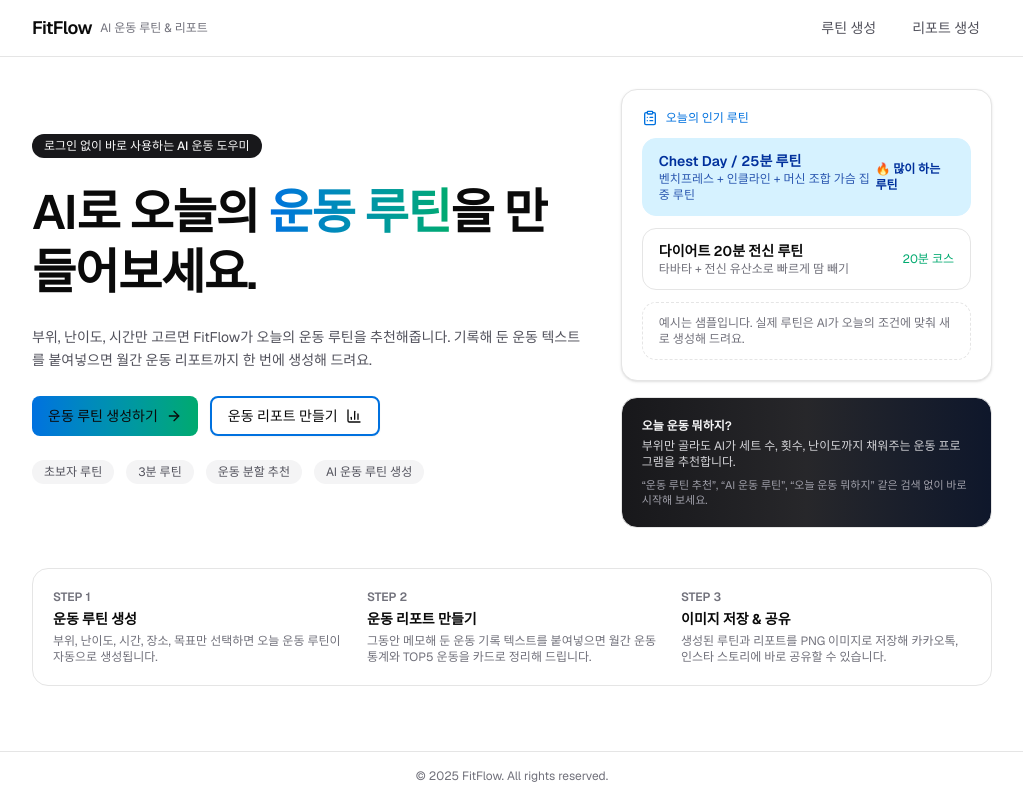
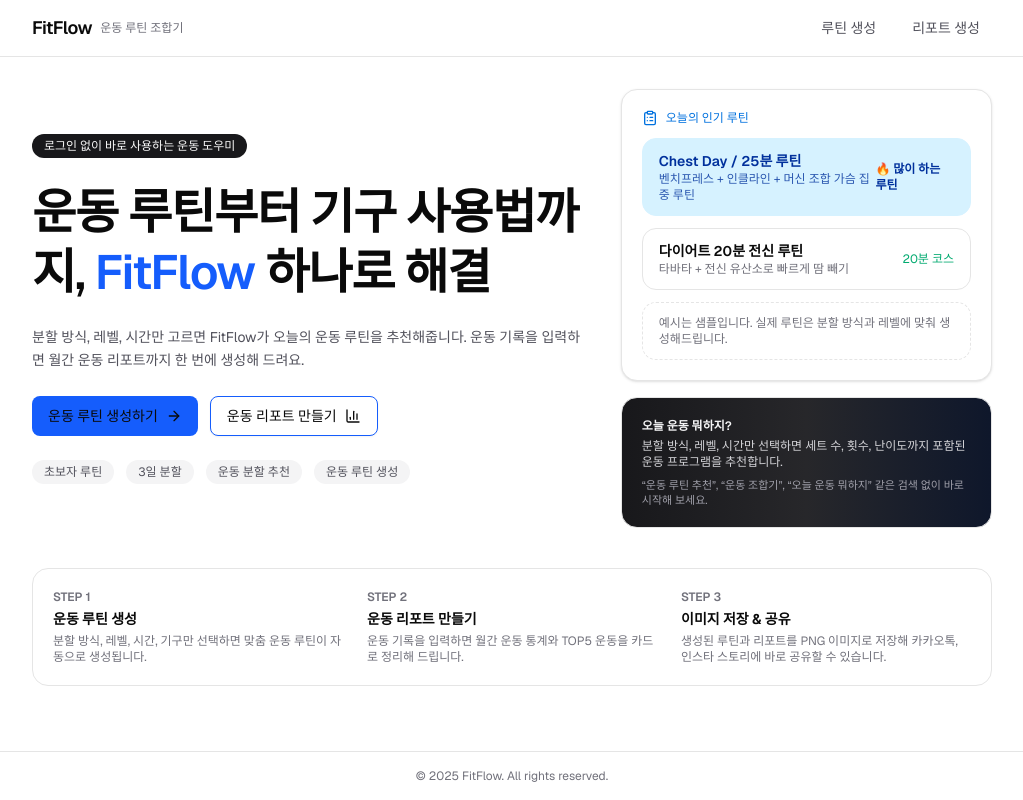
Before and after one commit to amh6281/exercise-record-app, a Next.js app: page / in a window 1280 px wide. Shown: the whole page, without its empty margins (128-1151 px from the left). Built offline with nearby package versions, Linux system fonts and the light colour scheme.

Commit message:
chore: 프로젝트 구조 개선

```diff
--- a/app/layout.tsx
+++ b/app/layout.tsx
@@ -15,22 +15,29 @@ const geistMono = Geist_Mono({
 });
 
 export const metadata: Metadata = {
-  title: 'FitFlow - AI 운동 루틴 & 운동 리포트 생성',
+  title: 'FitFlow - 운동 루틴 조합기 & 운동 백과사전',
   description:
-    'FitFlow는 AI로 오늘의 운동 루틴을 만들어주고, 운동 기록을 자동 분석해 리포트를 생성해주는 간단한 운동 도우미 서비스입니다.',
+    'FitFlow는 운동 루틴 조합기, 운동 도감, 기구 사용법, 1RM 계산기, 운동 리포트를 제공하는 종합 운동 도우미 서비스입니다. 로그인 없이 바로 사용하세요.',
   keywords: [
     '운동 루틴 추천',
-    '운동 루틴 생성',
-    'AI 운동 루틴',
-    '운동 분할 추천',
-    '오늘 운동 뭐하지',
-    '운동 프로그램 추천',
+    '운동 조합기',
+    '3일 분할 루틴',
+    '4일 분할 루틴',
+    '헬스 운동 도감',
+    '운동 백과사전',
+    '초보자 운동 루틴',
+    '어깨 루틴',
+    '등 운동 추천',
+    '가슴 운동 리스트',
+    '운동 기구 사용법',
+    '스트레칭 도감',
+    '1RM 계산기',
   ],
   metadataBase: new URL('https://fitflow.example.com'),
   openGraph: {
-    title: 'FitFlow - AI 운동 루틴 & 운동 리포트 생성',
+    title: 'FitFlow - 운동 루틴 조합기 & 운동 백과사전',
     description:
-      '로그인 없이 AI로 오늘의 운동 루틴과 운동 리포트를 빠르게 만들어보세요.',
+      '로그인 없이 바로 사용하는 운동 루틴 조합기와 운동 백과사전. 분할 방식, 레벨, 시간만 선택하면 맞춤 루틴을 생성해드립니다.',
     type: 'website',
     url: 'https://fitflow.example.com',
   },
--- a/app/routine/result/page.tsx
+++ b/app/routine/result/page.tsx
@@ -1,29 +1,31 @@
-import Link from "next/link";
-import { ArrowLeft } from "lucide-react";
-import { Button } from "@/components/ui/button";
+import Link from 'next/link';
+import { ArrowLeft } from 'lucide-react';
+import { Button } from '@/components/ui/button';
 
-export default function RoutineResultPage() {
+const RoutineResultPage = () => {
   return (
-    <div className="space-y-8">
-      <div className="flex items-center gap-3">
-        <Button asChild variant="ghost" size="sm">
-          <Link href="/routine/new" className="flex items-center gap-1 text-xs">
-            <ArrowLeft className="h-3 w-3" />
+    <div className='space-y-8'>
+      <div className='flex items-center gap-3'>
+        <Button asChild variant='ghost' size='sm'>
+          <Link href='/routine/new' className='flex items-center gap-1 text-xs'>
+            <ArrowLeft className='h-3 w-3' />
             다시 생성하기
           </Link>
         </Button>
         <div>
-          <h1 className="text-xl font-semibold">AI 운동 루틴 결과</h1>
-          <p className="text-xs text-zinc-500 dark:text-zinc-400">
-            여기에서 AI가 생성한 오늘의 운동 루틴이 카드 형태로 표시됩니다.
+          <h1 className='text-xl font-semibold'>운동 루틴 결과</h1>
+          <p className='text-xs text-zinc-500 dark:text-zinc-400'>
+            생성된 운동 루틴이 카드 형태로 표시됩니다.
           </p>
         </div>
       </div>
 
-      <div className="rounded-2xl border bg-white p-5 text-sm text-zinc-500 dark:border-zinc-800 dark:bg-zinc-950 dark:text-zinc-400">
-        아직 루틴 데이터가 연결되지 않았습니다. 다음 단계에서 AI API와
-        연동하여 실제 루틴을 표시하고, 이미지 저장/공유 기능을 붙일 예정입니다.
+      <div className='rounded-2xl border bg-white p-5 text-sm text-zinc-500 dark:border-zinc-800 dark:bg-zinc-950 dark:text-zinc-400'>
+        루틴 생성 기능은 다음 단계에서 구현됩니다. 정적 데이터 기반으로 루틴을
+        조합하여 표시합니다.
       </div>
     </div>
   );
-}
+};
+
+export default RoutineResultPage;
--- a/components/home/HeroSection.tsx
+++ b/components/home/HeroSection.tsx
@@ -6,15 +6,16 @@ const HeroSection = () => {
   return (
     <div className='space-y-6'>
       <p className='inline-flex items-center rounded-full bg-zinc-900 px-3 py-1 text-xs font-medium text-zinc-50 dark:bg-zinc-100 dark:text-zinc-900'>
-        로그인 없이 바로 사용하는 AI 운동 도우미
+        로그인 없이 바로 사용하는 운동 도우미
       </p>
       <h1 className='text-3xl leading-tight font-semibold tracking-tight sm:text-4xl md:text-5xl'>
-        AI로 오늘의 <span className='text-brand-gradient'>운동 루틴</span>을
-        만들어보세요.
+        운동 루틴부터 기구 사용법까지,{' '}
+        <span className='text-blue-600 dark:text-blue-400'>FitFlow</span> 하나로
+        해결
       </h1>
       <p className='max-w-xl text-sm leading-relaxed text-zinc-600 dark:text-zinc-400'>
-        부위, 난이도, 시간만 고르면 FitFlow가 오늘의 운동 루틴을 추천해줍니다.
-        기록해 둔 운동 텍스트를 붙여넣으면 월간 운동 리포트까지 한 번에 생성해
+        분할 방식, 레벨, 시간만 고르면 FitFlow가 오늘의 운동 루틴을
+        추천해줍니다. 운동 기록을 입력하면 월간 운동 리포트까지 한 번에 생성해
         드려요.
       </p>
 
@@ -22,7 +23,7 @@ const HeroSection = () => {
         <Button
           asChild
           size='lg'
-          className='bg-brand-gradient border-0 text-white hover:opacity-90'
+          className='bg-blue-600 text-white hover:bg-blue-700'
         >
           <Link href='/routine/new'>
             운동 루틴 생성하기
@@ -33,7 +34,7 @@ const HeroSection = () => {
           asChild
           variant='outline'
           size='lg'
-          className='border-brand-blue text-brand-blue hover:bg-brand-blue-light hover:text-brand-blue-dark dark:border-brand-blue dark:text-brand-blue-light dark:hover:bg-brand-blue-dark/20 border-2'
+          className='border-blue-600 text-blue-600 hover:bg-blue-50 dark:border-blue-400 dark:text-blue-400 dark:hover:bg-blue-950'
         >
           <Link href='/report/new'>
             운동 리포트 만들기
@@ -47,13 +48,13 @@ const HeroSection = () => {
           초보자 루틴
         </span>
         <span className='rounded-full bg-zinc-100 px-3 py-1 dark:bg-zinc-900'>
-          3분 루틴
+          3일 분할
         </span>
         <span className='rounded-full bg-zinc-100 px-3 py-1 dark:bg-zinc-900'>
           운동 분할 추천
         </span>
         <span className='rounded-full bg-zinc-100 px-3 py-1 dark:bg-zinc-900'>
-          AI 운동 루틴 생성
+          운동 루틴 생성
         </span>
       </div>
     </div>
--- a/components/home/PopularRoutines.tsx
+++ b/components/home/PopularRoutines.tsx
@@ -4,12 +4,12 @@ const PopularRoutines = () => {
   return (
     <div className='grid gap-4'>
       <div className='rounded-2xl border bg-white p-5 shadow-sm dark:border-zinc-800 dark:bg-zinc-950'>
-        <div className='mb-3 flex items-center gap-2 text-xs font-medium text-[var(--brand-blue)]'>
+        <div className='text-brand-blue mb-3 flex items-center gap-2 text-xs font-medium'>
           <ClipboardList className='h-4 w-4' />
           오늘의 인기 루틴
         </div>
         <div className='space-y-3 text-sm'>
-          <div className='flex items-center justify-between rounded-xl border px-4 py-3 border-[var(--brand-blue-light)] bg-[var(--brand-blue-light)] text-[var(--brand-blue-dark)] dark:border-[var(--brand-blue-dark)] dark:bg-[var(--brand-blue-dark)]/40 dark:text-[var(--brand-blue-light)]'>
+          <div className='border-brand-blue-light bg-brand-blue-light text-brand-blue-dark dark:border-brand-blue-dark dark:bg-brand-blue-dark/40 dark:text-brand-blue-light flex items-center justify-between rounded-xl border px-4 py-3'>
             <div>
               <p className='font-semibold'>Chest Day / 25분 루틴</p>
               <p className='text-xs opacity-80'>
@@ -25,11 +25,11 @@ const PopularRoutines = () => {
                 타바타 + 전신 유산소로 빠르게 땀 빼기
               </p>
             </div>
-            <span className='text-xs text-[var(--brand-emerald)]'>20분 코스</span>
+            <span className='text-brand-emerald text-xs'>20분 코스</span>
           </div>
           <div className='rounded-xl border border-dashed px-4 py-3 text-xs text-zinc-500 dark:border-zinc-800 dark:text-zinc-400'>
-            예시는 샘플입니다. 실제 루틴은 AI가 오늘의 조건에 맞춰 새로 생성해
-            드려요.
+            예시는 샘플입니다. 실제 루틴은 분할 방식과 레벨에 맞춰
+            생성해드립니다.
           </div>
         </div>
       </div>
@@ -37,12 +37,12 @@ const PopularRoutines = () => {
       <div className='rounded-2xl border bg-linear-to-r from-zinc-900 via-zinc-800 to-slate-900 p-5 text-xs text-zinc-100 dark:border-zinc-700'>
         <p className='mb-1 font-semibold'>오늘 운동 뭐하지?</p>
         <p className='mb-2 text-zinc-300'>
-          부위만 골라도 AI가 세트 수, 횟수, 난이도까지 채워주는 운동 프로그램을
-          추천합니다.
+          분할 방식, 레벨, 시간만 선택하면 세트 수, 횟수, 난이도까지 포함된 운동
+          프로그램을 추천합니다.
         </p>
         <p className='text-[11px] text-zinc-400'>
-          &ldquo;운동 루틴 추천&rdquo;, &ldquo;AI 운동 루틴&rdquo;,
-          &ldquo;오늘 운동 뭐하지&rdquo; 같은 검색 없이 바로 시작해 보세요.
+          &ldquo;운동 루틴 추천&rdquo;, &ldquo;운동 조합기&rdquo;, &ldquo;오늘
+          운동 뭐하지&rdquo; 같은 검색 없이 바로 시작해 보세요.
         </p>
       </div>
     </div>
--- a/components/home/StepsSection.tsx
+++ b/components/home/StepsSection.tsx
@@ -5,7 +5,7 @@ const StepsSection = () => {
         <p className='text-xs font-semibold text-zinc-500'>STEP 1</p>
         <p className='font-semibold'>운동 루틴 생성</p>
         <p className='text-xs text-zinc-500 dark:text-zinc-400'>
-          부위, 난이도, 시간, 장소, 목표만 선택하면 오늘 운동 루틴이 자동으로
+          분할 방식, 레벨, 시간, 기구만 선택하면 맞춤 운동 루틴이 자동으로
           생성됩니다.
         </p>
       </div>
@@ -13,8 +13,8 @@ const StepsSection = () => {
         <p className='text-xs font-semibold text-zinc-500'>STEP 2</p>
         <p className='font-semibold'>운동 리포트 만들기</p>
         <p className='text-xs text-zinc-500 dark:text-zinc-400'>
-          그동안 메모해 둔 운동 기록 텍스트를 붙여넣으면 월간 운동 통계와 TOP5
-          운동을 카드로 정리해 드립니다.
+          운동 기록을 입력하면 월간 운동 통계와 TOP5 운동을 카드로 정리해
+          드립니다.
         </p>
       </div>
       <div className='space-y-1'>
--- a/components/layout/Header.tsx
+++ b/components/layout/Header.tsx
@@ -7,7 +7,7 @@ const Header = () => {
         <Link href='/' className='flex items-center gap-2'>
           <span className='text-lg font-semibold tracking-tight'>FitFlow</span>
           <span className='hidden text-xs text-zinc-500 sm:inline'>
-            AI 운동 루틴 & 리포트
+            운동 루틴 조합기
           </span>
         </Link>
         <nav className='flex items-center gap-3 text-sm font-medium text-zinc-600 dark:text-zinc-300'>
```
Also changed, not shown: app/routine/new/page.tsx (+24 -22 lines).
